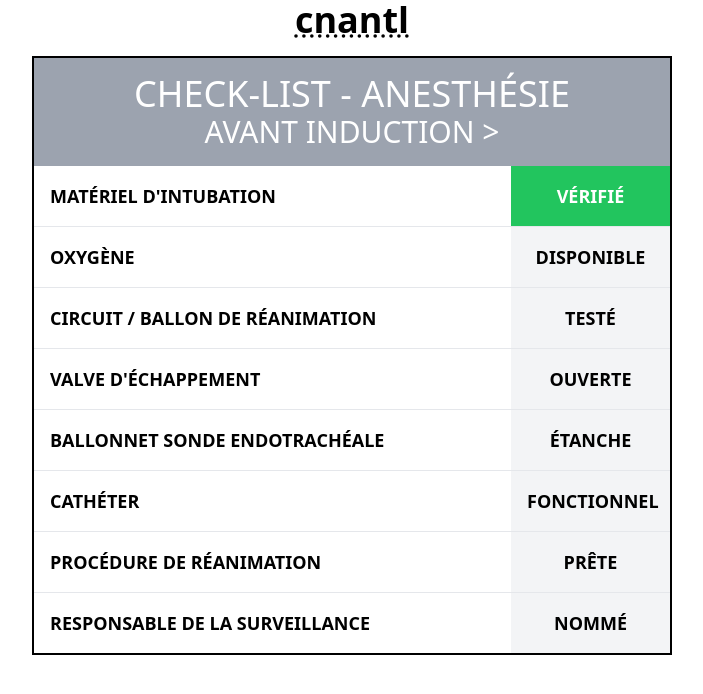
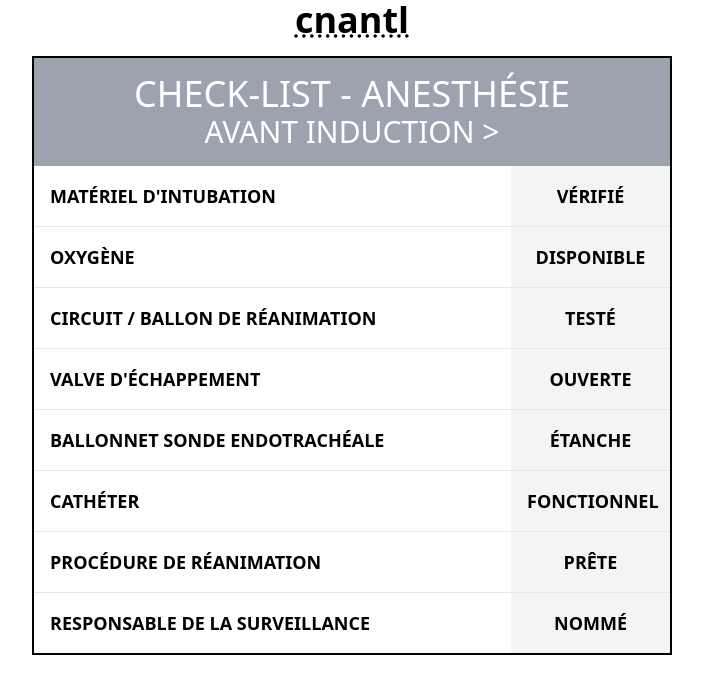
Before and after one commit to pluxain/clantl, a Vue app: page / in a window 1280 px wide. Shown: the top 694 px of the page, without its empty margins (288-991 px from the left). Built offline with nearby package versions, Linux system fonts and the light colour scheme.

Commit message:
feat(tech): make killer item keyword clickable
Ref: #5

```diff
--- a/src/features/checklist/CheckList.vue
+++ b/src/features/checklist/CheckList.vue
@@ -1,4 +1,6 @@
 <script setup lang="ts">
+import { ref } from "vue";
+import type { Ref } from "vue";
 type KillerItem = {
   checked: boolean;
   keyword: string;
@@ -6,8 +8,8 @@ type KillerItem = {
 };
 const group = "Check-List - Anesthésie";
 const step = "Avant Induction";
-const items: KillerItem[] = [
-  { label: "matériel d'intubation", keyword: "vérifié", checked: true },
+const items: Ref<KillerItem[]> = ref([
+  { label: "matériel d'intubation", keyword: "vérifié", checked: false },
   { label: "oxygène", keyword: "disponible", checked: false },
   {
     label: "circuit / Ballon de réanimation",
@@ -23,7 +25,7 @@ const items: KillerItem[] = [
   { label: "cathéter", keyword: "fonctionnel", checked: false },
   { label: "procédure de réanimation", keyword: "prête", checked: false },
   { label: "responsable de la surveillance", keyword: "nommé", checked: false },
-];
+]);
 </script>
 
 <template>
@@ -34,18 +36,19 @@ const items: KillerItem[] = [
     </div>
     <dl class="divide-y text-lg">
       <div
-        v-for="({ checked, keyword, label }, index) in items"
+        v-for="(item, index) in items"
         :key="index"
         class="grid grid-cols-[minmax(1px,_1fr),_25%] gap-4"
       >
         <dd class="p-4 font-bold uppercase">
-          {{ label }}
+          {{ item.label }}
         </dd>
         <dt
-          :class="[checked ? 'bg-green-500 text-white' : 'bg-gray-100']"
-          class="p-4 text-center font-bold uppercase"
+          :class="[item.checked ? 'bg-green-500 text-white' : 'bg-gray-100']"
+          class="cursor-pointer p-4 text-center font-bold uppercase"
+          @click.once="item.checked = !item.checked"
         >
-          {{ keyword }}
+          {{ item.keyword }}
         </dt>
       </div>
     </dl>
```
